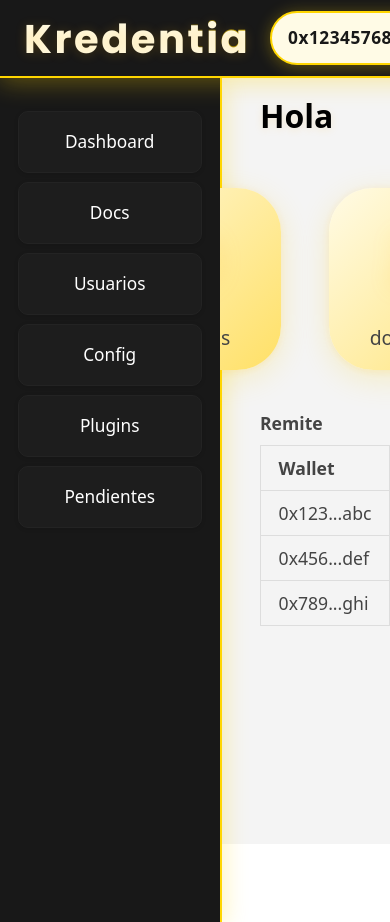
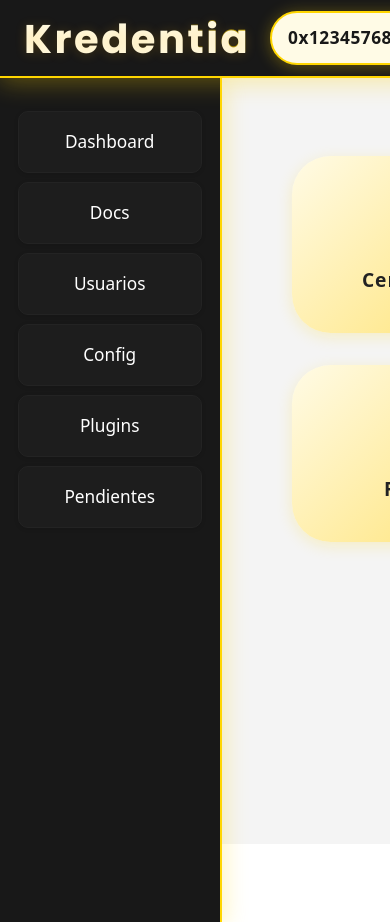
Before and after one commit to Avalanche-Hackathon-provitional-name/kredentia-frontend, a React (Vite) app: page / in a window 390 px wide. Both pictures are taken after a click on the item "Pendientes". Shown: the top 922 px of the page. Built offline with nearby package versions, Linux system fonts and the light colour scheme.

Commit message:
Implement dashboard and pendientes views with navigation; add responsive styles for pendientes

```diff
--- a/src/App.tsx
+++ b/src/App.tsx
@@ -1,18 +1,21 @@
-import React from 'react';
 import Sidebar from './components/Sidebar';
 import Header from './components/Header';
 import Dashboard from './components/Dashboard';
+import Pendientes from './components/Pendientes';
 import './App.css';
 
+import React, { useState } from 'react';
 
 function App() {
+	const [view, setView] = useState<'dashboard' | 'pendientes'>('dashboard');
+
 	return (
 		<div className="app-vertical-layout">
 			<Header />
 			<div className="app-layout">
-				<Sidebar />
+				<Sidebar setView={setView} />
 				<div className="main-content">
-					<Dashboard />
+					{view === 'pendientes' ? <Pendientes /> : <Dashboard setView={setView} />}
 				</div>
 			</div>
 		</div>
--- a/src/components/Dashboard.tsx
+++ b/src/components/Dashboard.tsx
@@ -2,18 +2,22 @@
 import './Dashboard.css';
 import React from 'react';
 
-const Dashboard: React.FC = () => (
+
+interface DashboardProps {
+  setView?: (view: 'dashboard' | 'pendientes') => void;
+}
+
+const Dashboard: React.FC<DashboardProps> = ({ setView }) => (
   <main className="dashboard">
     <div className="dashboard-header">
       <span>Hola</span>
-
     </div>
     <div className="dashboard-stats">
       <div className="dashboard-card">
         <div className="dashboard-number">150</div>
         <div>docs firmados</div>
       </div>
-      <div className="dashboard-card">
+      <div className="dashboard-card" style={{ cursor: 'pointer' }} onClick={() => setView && setView('pendientes')}>
         <div className="dashboard-number">260</div>
         <div>docs pendientes</div>
       </div>
--- /dev/null
+++ b/src/components/Pendientes.css
@@ -0,0 +1,74 @@
+.pendientes-boxes {
+  /* ...existing code... */
+}
+
+@media (max-width: 900px) {
+  .pendientes-boxes {
+    grid-template-columns: 1fr 1fr;
+    grid-template-rows: repeat(2, 1fr);
+    gap: 1.2em;
+  }
+  .pendiente-box {
+    min-width: 120px;
+    min-height: 70px;
+    font-size: 1em;
+    padding: 1.2em 1.2em;
+  }
+}
+
+@media (max-width: 600px) {
+  .pendientes-boxes {
+    grid-template-columns: 1fr;
+    grid-template-rows: repeat(4, 1fr);
+    gap: 1em;
+  }
+  .pendiente-box {
+    min-width: 90px;
+    min-height: 50px;
+    font-size: 0.95em;
+    padding: 0.8em 0.8em;
+  }
+}
+/* Estilos exclusivos para la vista de pendientes */
+
+.pendientes-container {
+  padding: 2em;
+}
+
+.pendientes-boxes {
+  display: grid;
+  grid-template-columns: repeat(2, 1fr);
+  grid-template-rows: repeat(2, 1fr);
+  gap: 2em;
+  margin-top: 2em;
+  justify-items: center;
+  align-items: center;
+  min-height: 320px;
+}
+
+.pendiente-box {
+  background: linear-gradient(135deg, #fffbe6 0%, #ffe066 100%);
+  border-radius: 2em;
+  box-shadow: 0 4px 16px 0 #ffd60033;
+  padding: 2em 2.5em;
+  min-width: 160px;
+  min-height: 90px;
+  display: flex;
+  flex-direction: column;
+  align-items: center;
+  justify-content: center;
+  font-weight: 600;
+  font-size: 1.2em;
+}
+
+.pendiente-cantidad {
+  font-size: 2.2em;
+  font-weight: 700;
+  color: #181818;
+  margin-bottom: 8px;
+}
+
+.pendiente-tipo {
+  color: #222;
+  letter-spacing: 1px;
+}
--- a/src/components/Pendientes.tsx
+++ b/src/components/Pendientes.tsx
@@ -1,10 +1,25 @@
-import React from 'react';
+import './Pendientes.css';
+
+const pendientesData = [
+  { tipo: 'Certificado', cantidad: 3 },
+  { tipo: 'Diploma', cantidad: 5 },
+  { tipo: 'Record', cantidad: 2 },
+  { tipo: 'Matricula', cantidad: 4 },
+];
 
 const Pendientes: React.FC = () => (
-  <div style={{ padding: '2em' }}>
-    <h2>Pendientes</h2>
-    <p>Aquí se mostrarán los documentos pendientes.</p>
-  </div>
+  <main className="dashboard">
+    <div className="pendientes-container">
+      <div className="pendientes-boxes">
+        {pendientesData.map(({ tipo, cantidad }) => (
+          <div className="pendiente-box" key={tipo}>
+            <div className="pendiente-cantidad">{cantidad}</div>
+            <div className="pendiente-tipo">{tipo}</div>
+          </div>
+        ))}
+      </div>
+    </div>
+  </main>
 );
 
 export default Pendientes;
--- a/src/components/Sidebar.tsx
+++ b/src/components/Sidebar.tsx
@@ -2,16 +2,21 @@
 import './Sidebar.css';
 import React from 'react';
 
-const Sidebar: React.FC = () => (
+
+interface SidebarProps {
+  setView?: (view: 'dashboard' | 'pendientes') => void;
+}
+
+const Sidebar: React.FC<SidebarProps> = ({ setView }) => (
   <aside className="sidebar">
     <nav className="sidebar-nav">
       <ul>
-  <li className="sidebar-item">Dashboard</li>
-  <li className="sidebar-item">Docs</li>
-  <li className="sidebar-item">Usuarios</li>
-  <li className="sidebar-item">Config</li>
-  <li className="sidebar-item">Plugins</li>
-  <li className="sidebar-item">Pendientes</li>
+        <li className="sidebar-item" onClick={() => setView && setView('dashboard')}>Dashboard</li>
+        <li className="sidebar-item">Docs</li>
+        <li className="sidebar-item">Usuarios</li>
+        <li className="sidebar-item">Config</li>
+        <li className="sidebar-item">Plugins</li>
+        <li className="sidebar-item" onClick={() => setView && setView('pendientes')}>Pendientes</li>
       </ul>
     </nav>
   </aside>
```
